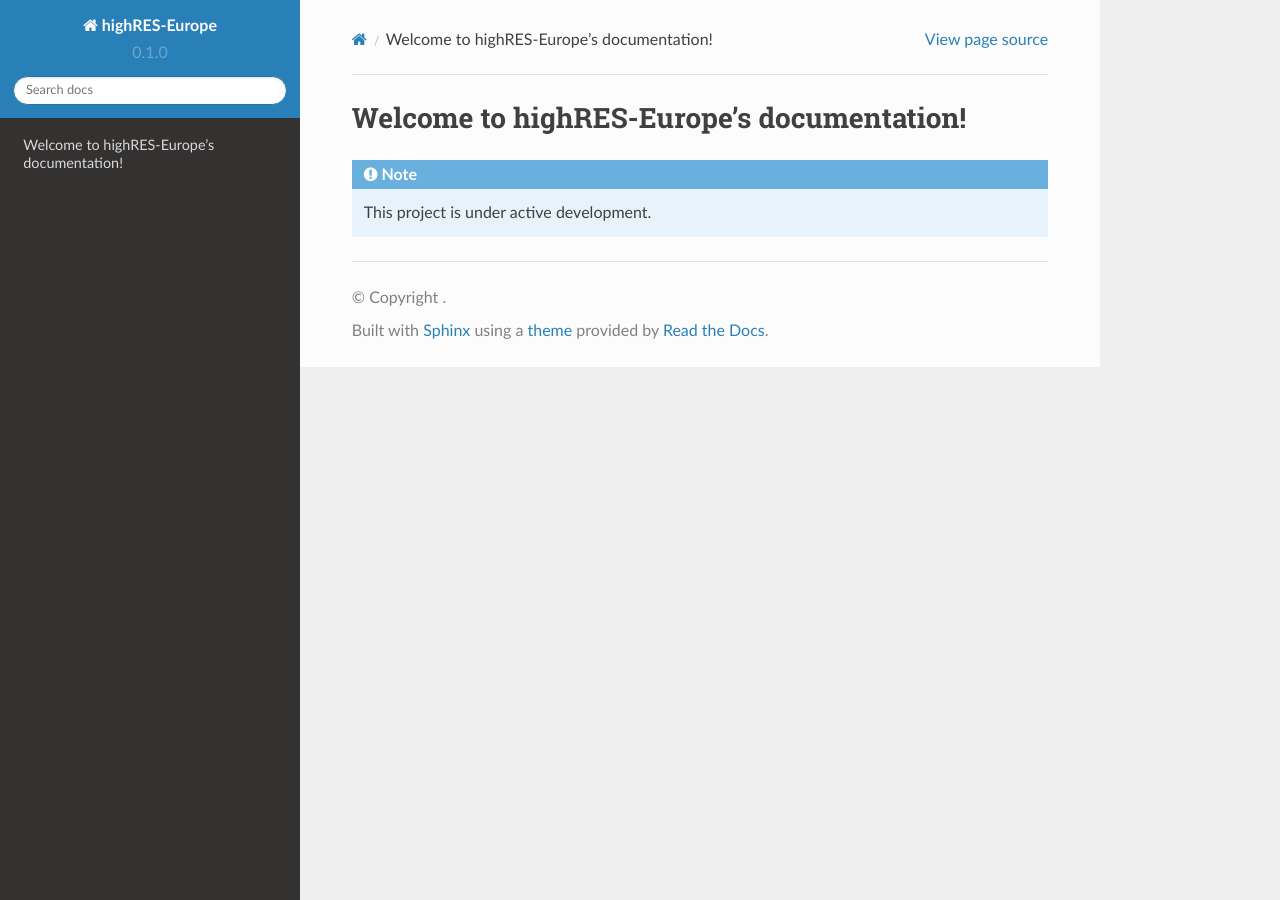
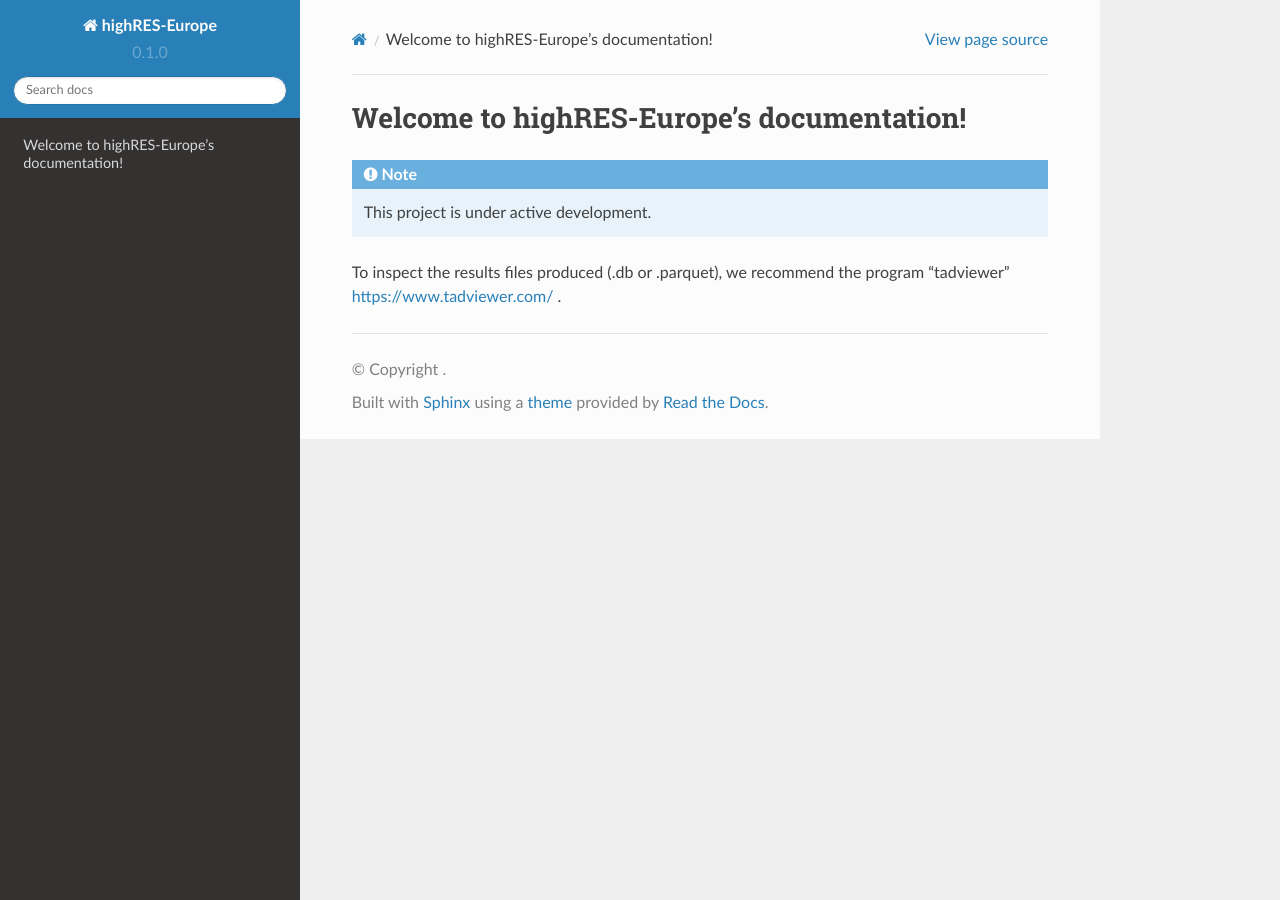
Before and after one commit to highRES-model/highRES-Europe-WF, a Sphinx documentation site: the page built from docs/source/index.rst, in a window 1280 px wide. Built offline with Sphinx 7.4.7 and the Read the Docs theme 2.0.0, drawn with Linux system fonts in a browser that asks for light colours.

Commit message:
doc refer to tadviewer for results files

```diff
--- a/docs/source/index.rst
+++ b/docs/source/index.rst
@@ -4,3 +4,6 @@ Welcome to highRES-Europe's documentation!
 .. note::
 
    This project is under active development.
+
+To inspect the results files produced (.db or .parquet), we recommend the
+program "tadviewer" https://www.tadviewer.com/ .
```
